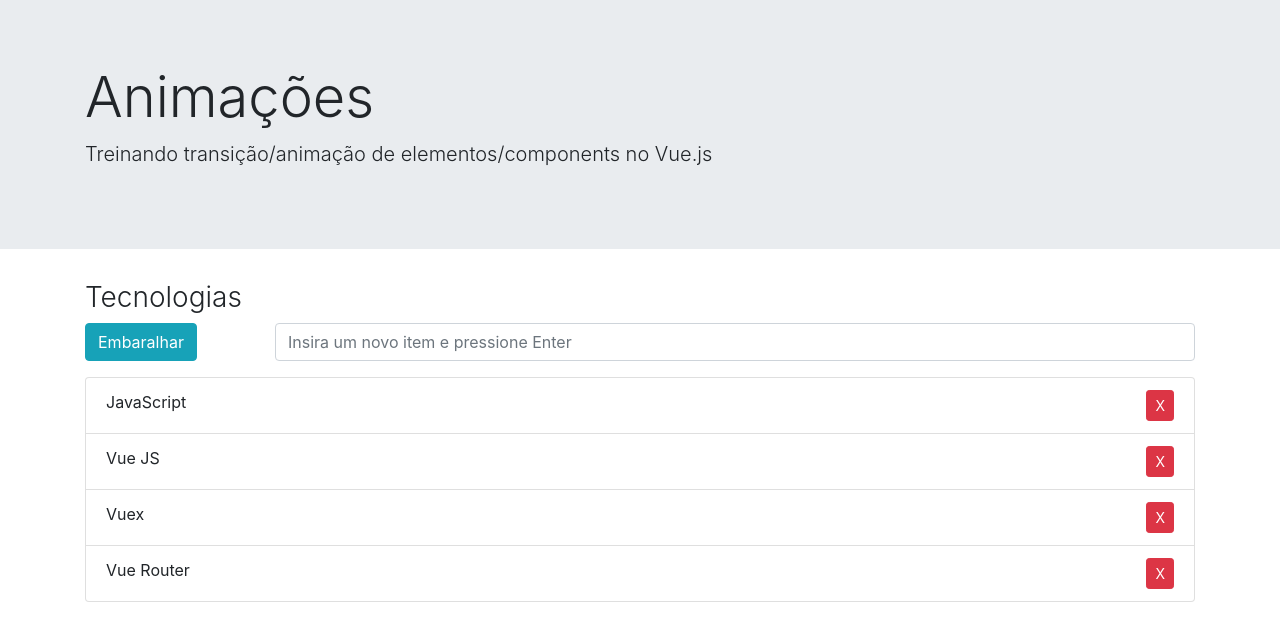
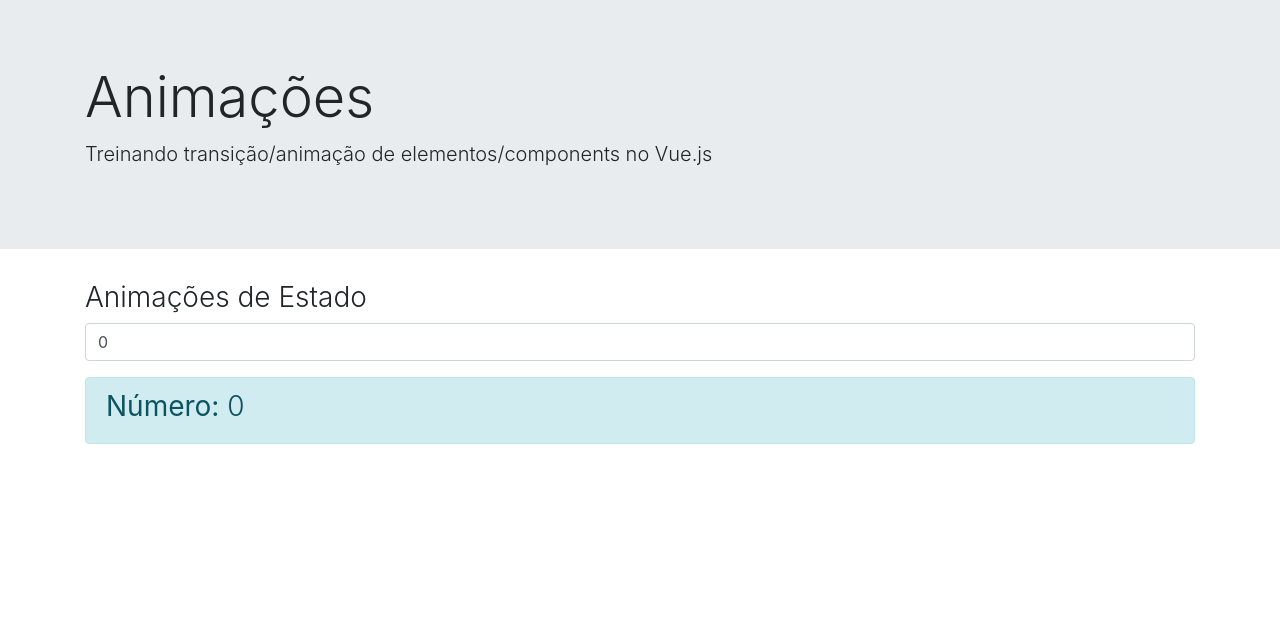
Before and after one commit to taironedias/vue-init, a Vue app in the folder with-docker/code/vue-animacoes/: page / in a window 1280 px wide. Shown: the top 638 px of the page. Built offline with nearby package versions, Linux system fonts and the light colour scheme.

Commit message:
preparando codigo para animar numeros

```diff
--- a/with-docker/code/vue-animacoes/src/App.vue
+++ b/with-docker/code/vue-animacoes/src/App.vue
@@ -9,86 +9,34 @@
         </div>
 
         <div class="container">
-            <h3 class="font-weight-light">Tecnologias</h3>
+            <h3 class="font-weight-light">Animações de Estado</h3>
 
-            <div class="row">
-                <div class="col-sm-2">
-                    <button class="btn btn-info" @click="embaralhar">Embaralhar</button>
-                </div>
-
-                <div class="col-sm-10">
-                    <div class="form-group">
-                        <input type="text" class="form-control"
-                        placeholder="Insira um novo item e pressione Enter"
-                        @keyup.enter="adicionar"
-                        ref="input">
-                    </div>
-                </div>
+            <div class="form-group">
+                <input class="form-control" v-model="numero" step="50">
             </div>
 
-            <transition-group tag="ul" class="list-group" name="list">
-                <li class="list-group-item"
-                    v-for="(tecnologia, index) in tecnologias"
-                    :key="tecnologia">
-                        <span>{{ tecnologia }}</span>
-                        <button class="btn btn-danger btn-sm float-right"
-                            @click="remover(index)">
-                                X
-                        </button>
-                </li>
-            </transition-group>
+            <div class="alert alert-info">
+                <h3 class="font-weight-light">
+                    <strong>Número: </strong>
+                    <span>{{ numero }}</span>
+                </h3>
+            </div>
+
         </div>
 
     </div>
 </template>
 
 <script>
-
-import { shuffle } from 'lodash';
-
 export default {
     data() {
         return {
-            tecnologias: [
-                'JavaScript',
-                'Vue JS',
-                'Vuex',
-                'Vue Router'
-            ]
-        }
-    },
-    methods: {
-        adicionar(event) {
-            const novoIten = event.target.value;
-
-            if (novoIten) {
-                const index = Math.floor(Math.random() * this.tecnologias.length)
-                this.tecnologias.splice(index, 0, novoIten)
-                this.$refs.input.value = ''
-            }
-        },
-        remover(index) {
-            this.tecnologias.splice(index, 1)
-        },
-        embaralhar() {
-            this.tecnologias = shuffle(this.tecnologias)
+            numero: 0
         }
     }
 }
 </script>
 
 <style scoped>
-    .list-enter, .list-leave-to {
-        opacity: 0;
-        transform: translateX(-70px);
-    }
-    /* a classe .list-move aplica animação para mudança de posição de elementos dentro do transition-group */
-    .list-enter-active, .list-leave-active, .list-move {
-        transition: all 800ms;
-    }
-    /* permite aplicar animação de saída de elemento no transition-group */
-    .list-leave-active {
-        position: absolute;
-        width: calc(100% - 200px); /* é necessário por conta do Bootstrap que define que todos os elementos contém um position: relative */
-    }
+
 </style>
```
